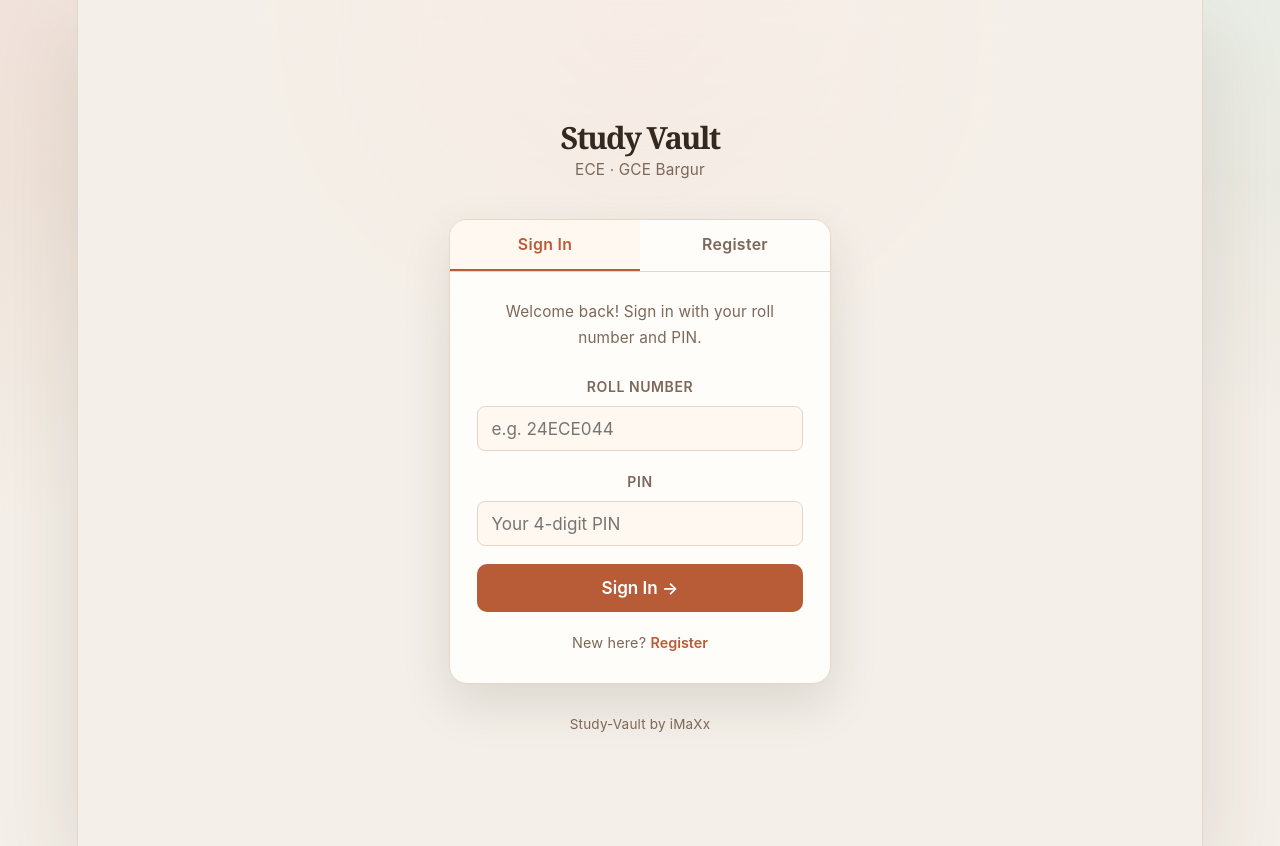
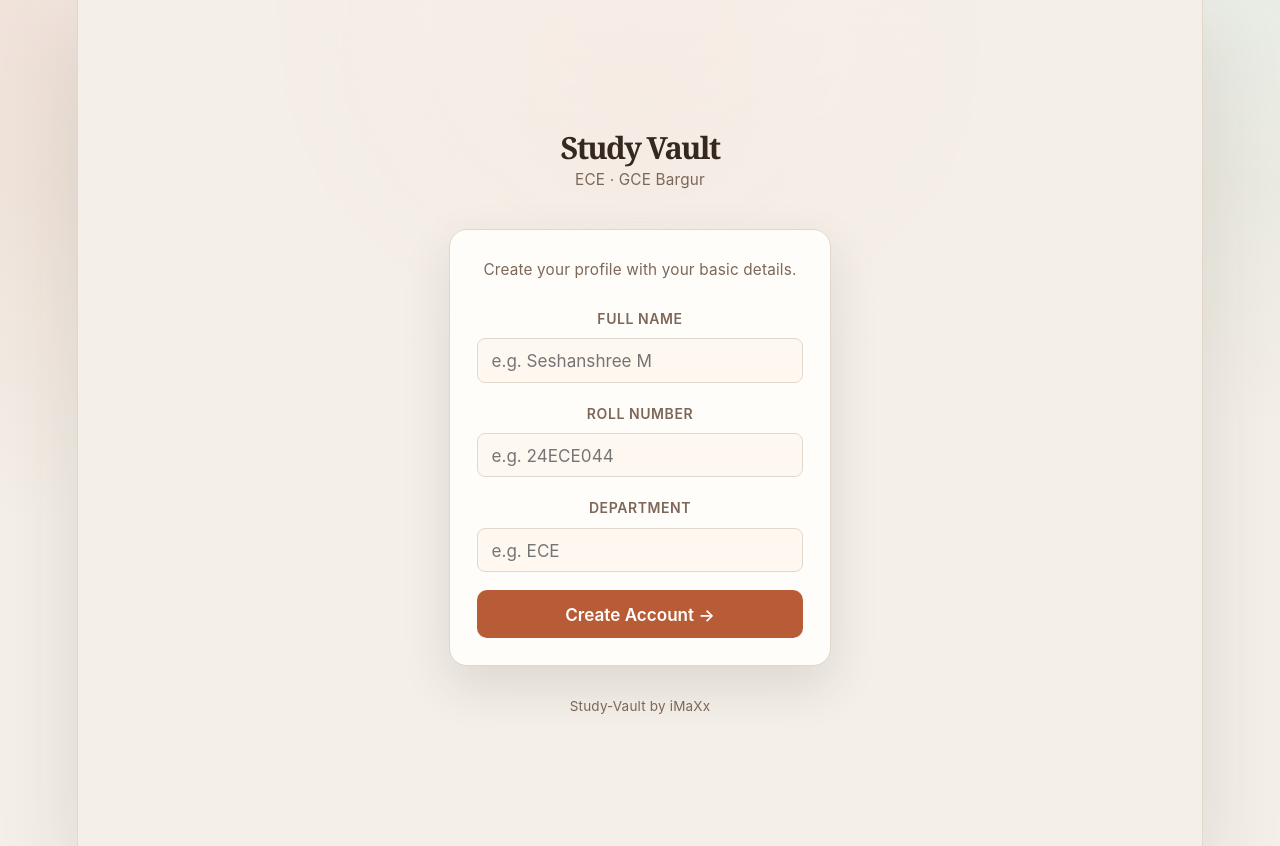
Before and after one commit to Seshanshree/study-vault, a React (Vite) app: page / in a window 1280 px wide. Shown: the top 846 px of the page. Built offline with nearby package versions, Linux system fonts and the light colour scheme.

Commit message:
Simplify auth form to name roll and department

```diff
--- a/src/components/LoginPage.jsx
+++ b/src/components/LoginPage.jsx
@@ -1,8 +1,6 @@
 import { useState } from "react";
 import { D } from "../tokens";
-import { loginUser, registerUser } from "../hooks/useAuth";
-
-
+import { registerUser } from "../hooks/useAuth";
 
 const field = (label, node) => (
   <div style={{ marginBottom: "1rem" }}>
@@ -27,79 +25,33 @@ const inputStyle = (err) => ({
   transition: "border-color 0.18s",
 });
 
-// const selectStyle = {
-//   width: "100%",
-//   boxSizing: "border-box",
-//   padding: "0.6rem 0.75rem",
-//   border: `1.5px solid ${D.border}`,
-//   borderRadius: "8px",
-//   fontSize: "0.95rem",
-//   background: D.surface,
-//   color: D.text,
-//   outline: "none",
-//   fontFamily: "inherit",
-//   appearance: "none",
-//   cursor: "pointer",
-// };
-
 export default function LoginPage({ onAuth }) {
-  const [mode, setMode]       = useState("login"); // "login" | "register"
-  const [step, setStep]       = useState(1);        // register has 2 steps
-
-  // Register fields
-  const [name,    setName]    = useState("");
-  const [rollNo,  setRollNo]  = useState("");
-  const [dept,    setDept]    = useState("ECE");
-  const [pin,     setPin]     = useState("");
-  const [pinC,    setPinC]    = useState("");
-
-  // Login fields
-  const [lRoll, setLRoll]     = useState("");
-  const [lPin,  setLPin]      = useState("");
-
-  const [error,   setError]   = useState("");
+  const [name, setName] = useState("");
+  const [rollNo, setRollNo] = useState("");
+  const [dept, setDept] = useState("");
+  const [error, setError] = useState("");
   const [loading, setLoading] = useState(false);
 
   const clearErr = () => setError("");
 
-  // ── REGISTER ────────────────────────────────────────────────
   const handleRegister = async () => {
     setError("");
-    if (step === 1) {
-      if (!name.trim())   return setError("Please enter your name.");
+    if (!name.trim()) return setError("Please enter your name.");
     if (!rollNo.trim()) return setError("Please enter your roll number.");
-      setStep(2);
-      return;
-    }
-    if (pin.length < 4)      return setError("PIN must be at least 4 digits.");
-    if (pin !== pinC)        return setError("PINs don't match.");
+    if (!dept.trim()) return setError("Please enter your department.");
 
     setLoading(true);
-    const user = await registerUser({ name: name.trim(), rollNo: rollNo.trim().toUpperCase(), dept, pin });
+    const user = await registerUser({
+      name: name.trim(),
+      rollNo: rollNo.trim().toUpperCase(),
+      dept: dept.trim(),
+    });
     setLoading(false);
     onAuth(user);
   };
 
-  // ── LOGIN ────────────────────────────────────────────────────
-  const handleLogin = () => {
-    setError("");
-    if (!lRoll.trim()) return setError("Enter your roll number.");
-    if (!lPin.trim())  return setError("Enter your PIN.");
-    setLoading(true);
-    setTimeout(() => {
-      const user = loginUser(lRoll.trim(), lPin.trim());
-      setLoading(false);
-      if (user) {
-        onAuth(user);
-      } else {
-        setError("Roll number or PIN is incorrect.");
-      }
-    }, 400);
-  };
-
   const onKey = (fn) => (e) => e.key === "Enter" && fn();
 
-  // ── UI ───────────────────────────────────────────────────────
   return (
     <div style={{
       minHeight: "100vh",
@@ -112,9 +64,7 @@ export default function LoginPage({ onAuth }) {
       fontFamily: "-apple-system, BlinkMacSystemFont, 'Segoe UI', Roboto, Helvetica, Arial, sans-serif",
     }}>
 
-      {/* ── Logo / Brand ── */}
       <div style={{ textAlign: "center", marginBottom: "2rem" }}>
-        <div style={{ fontSize: "2rem", marginBottom: "0.4rem" }}></div>
         <h1 style={{ margin: 0, fontSize: "1.7rem", fontWeight: 700, color: D.text, fontFamily: "Georgia, serif" }}>
           Study Vault
         </h1>
@@ -123,7 +73,6 @@ export default function LoginPage({ onAuth }) {
         </p>
       </div>
 
-      {/* ── Card ── */}
       <div style={{
         width: "100%",
         maxWidth: "380px",
@@ -133,61 +82,11 @@ export default function LoginPage({ onAuth }) {
         boxShadow: "0 20px 50px rgba(52, 40, 31, 0.12)",
         overflow: "hidden",
       }}>
+        <div style={{ padding: "1.5rem" }}>
+          <p style={{ margin: "0 0 1.25rem", color: D.sub, fontSize: "0.85rem" }}>
+            Create your profile with your basic details.
+          </p>
 
-        {/* Tab bar */}
-        <div style={{ display: "flex", borderBottom: `1px solid ${D.border}` }}>
-          {["login", "register"].map(m => (
-            <button key={m} onClick={() => { setMode(m); setError(""); setStep(1); }} style={{
-              flex: 1,
-              padding: "0.85rem",
-              border: "none",
-              cursor: "pointer",
-              fontFamily: "inherit",
-              fontWeight: 600,
-              fontSize: "0.88rem",
-              background: mode === m ? D.surface : D.card,
-              color: mode === m ? D.primary : D.sub,
-              borderBottom: mode === m ? `2px solid ${D.primary}` : "2px solid transparent",
-              transition: "all 0.18s",
-              textTransform: "capitalize",
-              letterSpacing: "0.02em",
-            }}>
-              {m === "login" ? "Sign In" : "Register"}
-            </button>
-          ))}
-        </div>
-
-        <div style={{ padding: "1.5rem" }}>
-
-          {/* ── LOGIN FORM ── */}
-          {mode === "login" && (
-            <>
-              <p style={{ margin: "0 0 1.25rem", color: D.sub, fontSize: "0.85rem" }}>
-                Welcome back! Sign in with your roll number and PIN.
-              </p>
-              {field("Roll Number",
-                <input value={lRoll} onChange={e => { setLRoll(e.target.value); clearErr(); }}
-                  onKeyDown={onKey(handleLogin)}
-                  placeholder="e.g. 24ECE044"
-                  style={inputStyle(error && !lRoll)}
-                />
-              )}
-              {field("PIN",
-                <input type="password" value={lPin} onChange={e => { setLPin(e.target.value); clearErr(); }}
-                  onKeyDown={onKey(handleLogin)}
-                  placeholder="Your 4-digit PIN"
-                  style={inputStyle(error && !lPin)}
-                />
-              )}
-            </>
-          )}
-
-          {/* ── REGISTER FORM ── */}
-          {mode === "register" && step === 1 && (
-            <>
-              <p style={{ margin: "0 0 1.25rem", color: D.sub, fontSize: "0.85rem" }}>
-                Create your profile
-              </p>
           {field("Full Name",
             <input value={name} onChange={e => { setName(e.target.value); clearErr(); }}
               onKeyDown={onKey(handleRegister)}
@@ -195,6 +94,7 @@ export default function LoginPage({ onAuth }) {
               style={inputStyle(error && !name)}
             />
           )}
+
           {field("Roll Number",
             <input value={rollNo} onChange={e => { setRollNo(e.target.value); clearErr(); }}
               onKeyDown={onKey(handleRegister)}
@@ -202,49 +102,15 @@ export default function LoginPage({ onAuth }) {
               style={inputStyle(error && !rollNo)}
             />
           )}
+
           {field("Department",
-                <input value={dept} onChange={e => setDept(e.target.value)}
+            <input value={dept} onChange={e => { setDept(e.target.value); clearErr(); }}
+              onKeyDown={onKey(handleRegister)}
               placeholder="e.g. ECE"
-                  style={inputStyle(false)}
+              style={inputStyle(error && !dept)}
             />
           )}
-            </>
-          )}
 
-          {mode === "register" && step === 2 && (
-            <>
-              <div style={{ display: "flex", alignItems: "center", gap: "0.6rem", marginBottom: "1.25rem" }}>
-                <button onClick={() => { setStep(1); setError(""); }} style={{
-                  background: "none", border: "none", cursor: "pointer",
-                  color: D.sub, fontSize: "0.85rem", padding: 0, fontFamily: "inherit",
-                }}>
-                  ← Back
-                </button>
-                <span style={{ color: D.sub, fontSize: "0.85rem" }}>Set a 4-digit PIN for <strong style={{ color: D.text }}>{name}</strong></span>
-              </div>
-              {field("PIN",
-                <input type="password" value={pin} onChange={e => { setPin(e.target.value); clearErr(); }}
-                  onKeyDown={onKey(handleRegister)}
-                  placeholder="Choose a 4-digit PIN"
-                  maxLength={8}
-                  style={inputStyle(error && pin.length < 4)}
-                />
-              )}
-              {field("Confirm PIN",
-                <input type="password" value={pinC} onChange={e => { setPinC(e.target.value); clearErr(); }}
-                  onKeyDown={onKey(handleRegister)}
-                  placeholder="Re-enter your PIN"
-                  maxLength={8}
-                  style={inputStyle(error && pin !== pinC)}
-                />
-              )}
-              <p style={{ margin: "-0.25rem 0 1rem", color: D.sub, fontSize: "0.78rem" }}>
-                You'll use this PIN to sign in next time.
-              </p>
-            </>
-          )}
-
-          {/* Error */}
           {error && (
             <div style={{
               background: `${D.danger}12`,
@@ -259,9 +125,8 @@ export default function LoginPage({ onAuth }) {
             </div>
           )}
 
-          {/* Submit */}
           <button
-            onClick={mode === "login" ? handleLogin : handleRegister}
+            onClick={handleRegister}
             disabled={loading}
             style={{
               width: "100%",
@@ -278,23 +143,8 @@ export default function LoginPage({ onAuth }) {
               transform: loading ? "scale(0.98)" : "scale(1)",
             }}
           >
-            {loading
-              ? "Please wait…"
-              : mode === "login"
-                ? "Sign In →"
-                : step === 1
-                  ? "Next →"
-                  : "Create Account →"
-            }
+            {loading ? "Please wait…" : "Create Account →"}
           </button>
-
-          <p style={{ textAlign: "center", marginTop: "1rem", color: D.sub, fontSize: "0.8rem" }}>
-            {mode === "login" ? "New here? " : "Already registered? "}
-            <button onClick={() => { setMode(mode === "login" ? "register" : "login"); setError(""); setStep(1); }}
-              style={{ background: "none", border: "none", cursor: "pointer", color: D.primary, fontWeight: 600, fontSize: "0.8rem", fontFamily: "inherit", padding: 0 }}>
-              {mode === "login" ? "Register" : "Sign In"}
-            </button>
-          </p>
         </div>
       </div>
 
```
Lines whose indentation alone changed are shown as unchanged.
